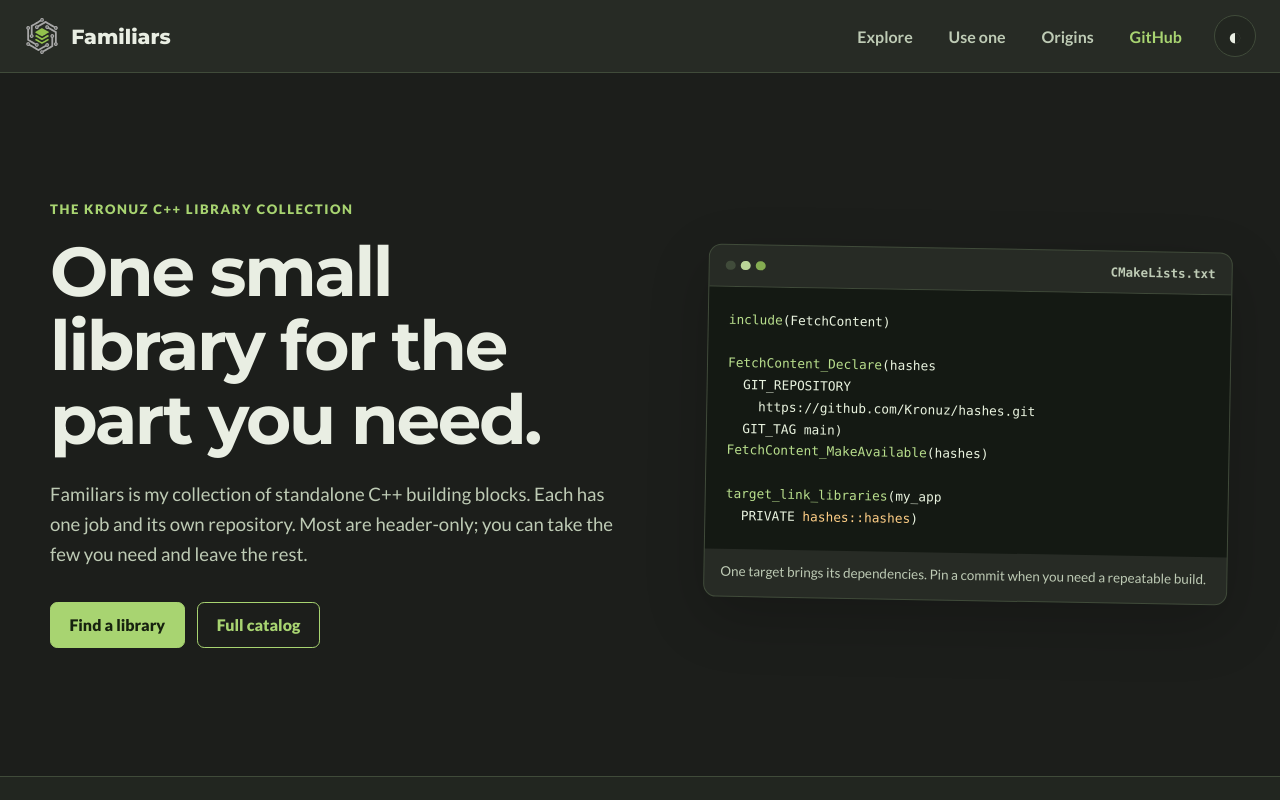
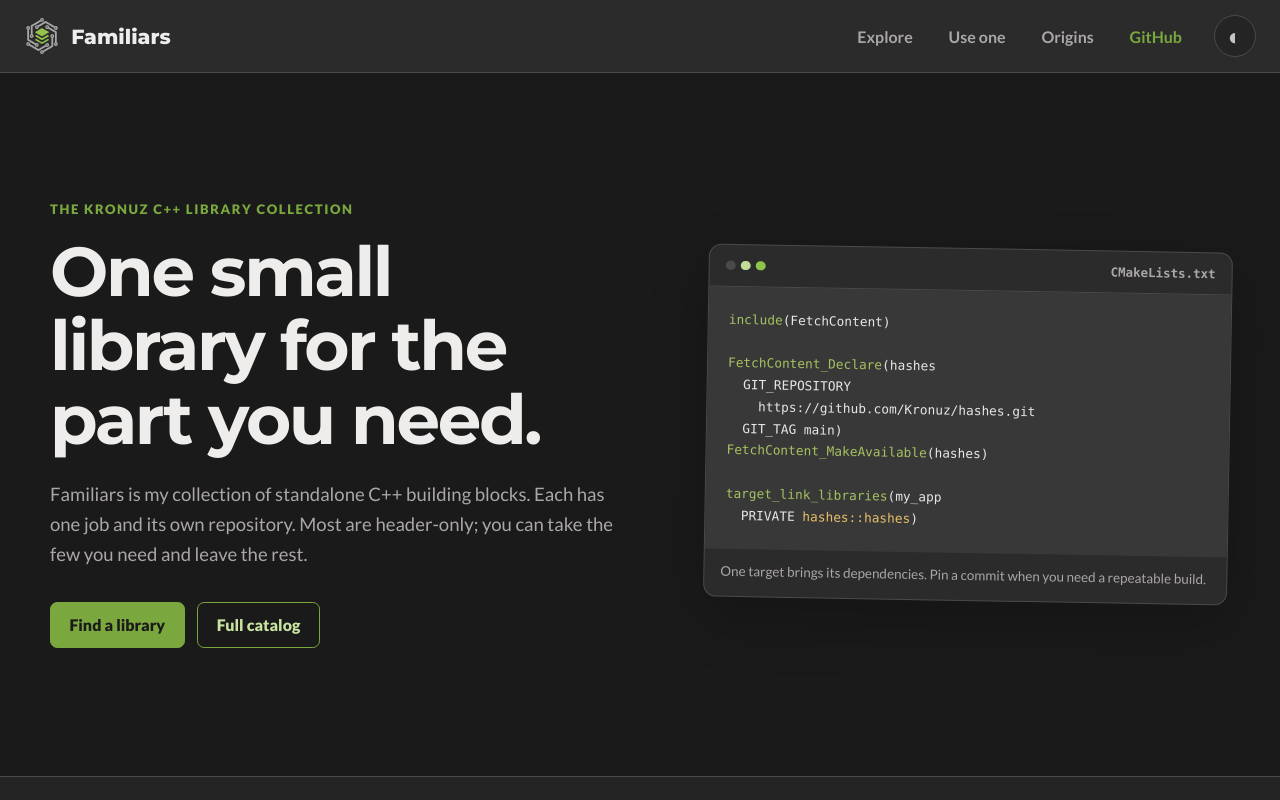
Before and after one commit to Kronuz/cpp-libraries, a plain HTML site: page site/index.html in a window 1280 px wide. Both pictures are taken after a click on the button "Switch to dark theme". Shown: the top 800 px of the page. Drawn offline with Linux system fonts and the light colour scheme.

Commit message:
Match the Familiars palette to the other sites
Use the same neutral page, header, text, and code colors as Detent and
Xapiand, with their green accent values. Keep the page layout and give
links and buttons readable variants of that green.

Chrome confirms the shared backgrounds and body text in both themes,
with no horizontal overflow at 1440px or 390px.

```diff
--- a/site/styles.css
+++ b/site/styles.css
@@ -1,42 +1,52 @@
 :root {
   font-family: Lato, ui-sans-serif, system-ui, sans-serif;
-  color: #22291b;
-  background: #fcfbf8;
+  color: hsl(20 4% 24%);
+  background: hsl(36 22% 99%);
   --surface: #fff;
-  --surface-muted: #f4f2ec;
-  --surface-code: #252a22;
-  --code-text: #edf5e8;
-  --text: #22291b;
-  --muted: #52604a;
-  --border: #dce2d4;
-  --accent: #436b22;
+  --header-bg: #faf8f5;
+  --surface-muted: #faf8f5;
+  --surface-code: #383838;
+  --code-text: #e8e6e5;
+  --text: hsl(20 4% 24%);
+  --heading: hsl(22 8% 11%);
+  --muted: hsl(20 3% 38%);
+  --border: #dedbd7;
+  --accent: #5d8a2c;
   --accent-strong: #294012;
-  --accent-soft: #e8f1dc;
-  --shadow: 0 20px 60px rgb(36 56 24 / 9%);
+  --accent-soft: #d7eab9;
+  --link: #4c7323;
+  --button-bg: #4c7323;
+  --feature-bg: #edf3e4;
+  --shadow: 0 20px 60px rgb(30 27 26 / 8%);
   scroll-behavior: smooth;
 }
 
 :root[data-theme="dark"] {
   color-scheme: dark;
-  color: #e9eee3;
-  background: #1c1e1b;
-  --surface: #272b25;
-  --surface-muted: #222620;
-  --surface-code: #141913;
-  --code-text: #e9f3df;
-  --text: #e9eee3;
-  --muted: #becbb5;
-  --border: #404b3a;
-  --accent: #a8d471;
-  --accent-strong: #c9e7a5;
-  --accent-soft: #2e4122;
+  color: hsl(20 4% 77%);
+  background: #1a1a1a;
+  --surface: #2b2b2b;
+  --header-bg: #2b2b2b;
+  --surface-muted: #242424;
+  --surface-code: #383838;
+  --code-text: #e8e6e5;
+  --text: hsl(20 4% 77%);
+  --heading: hsl(24 7% 93%);
+  --muted: hsl(20 3% 66%);
+  --border: #4a4a4a;
+  --accent: #7aa83e;
+  --accent-strong: #c8e4a1;
+  --accent-soft: #1d3007;
+  --link: #c8e4a1;
+  --button-bg: #7aa83e;
+  --feature-bg: #27321e;
   --shadow: 0 20px 60px rgb(0 0 0 / 20%);
 }
 
 * { box-sizing: border-box; }
 body { margin: 0; min-width: 320px; color: var(--text); }
 section[id] { scroll-margin-top: 5.5rem; }
-a { color: var(--accent); text-underline-offset: .18em; }
+a { color: var(--link); text-underline-offset: .18em; }
 a:hover { color: var(--accent-strong); }
 a:focus-visible, button:focus-visible { outline: 3px solid var(--accent); outline-offset: 4px; }
 button { font: inherit; }
@@ -46,10 +56,10 @@ code { font-size: .91em; }
 .skip-link { position: absolute; z-index: 20; top: -5rem; left: 1rem; padding: .7rem 1rem; background: var(--surface); }
 .skip-link:focus { top: 1rem; }
 
-.site-header { position: sticky; top: 0; z-index: 10; background: var(--surface); border-bottom: 1px solid var(--border); }
+.site-header { position: sticky; top: 0; z-index: 10; background: var(--header-bg); border-bottom: 1px solid var(--border); }
 .header-inner { width: min(1280px, calc(100% - 48px)); margin-inline: auto; display: flex; align-items: center; min-height: 72px; gap: 2rem; }
-.brand { display: inline-flex; align-items: center; gap: .7rem; color: var(--text); font: 800 1.28rem Montserrat, sans-serif; text-decoration: none; white-space: nowrap; }
-.brand:hover { color: var(--text); }
+.brand { display: inline-flex; align-items: center; gap: .7rem; color: var(--heading); font: 800 1.28rem Montserrat, sans-serif; text-decoration: none; white-space: nowrap; }
+.brand:hover { color: var(--heading); }
 .brand img { display: block; width: 36px; height: 36px; }
 .site-header nav { display: flex; align-items: center; gap: clamp(1rem, 2.8vw, 2.5rem); margin-left: auto; }
 .site-header nav a { color: var(--muted); font-weight: 700; text-decoration: none; }
@@ -62,26 +72,26 @@ code { font-size: .91em; }
 .hero { display: grid; grid-template-columns: minmax(0, 1.05fr) minmax(0, .95fr); gap: clamp(2rem, 6vw, 6.5rem); align-items: center; padding-block: clamp(5rem, 10vw, 8.5rem); }
 .eyebrow { margin: 0 0 1.1rem; color: var(--accent); font-size: .82rem; font-weight: 900; letter-spacing: .12em; text-transform: uppercase; }
 h1, h2, h3, p { margin-top: 0; }
-h1, h2, h3 { font-family: Montserrat, Lato, sans-serif; letter-spacing: -.035em; }
+h1, h2, h3 { color: var(--heading); font-family: Montserrat, Lato, sans-serif; letter-spacing: -.035em; }
 h1 { max-width: 11.5ch; margin-bottom: 1.5rem; font-size: clamp(2.75rem, 5.4vw, 5.1rem); line-height: 1.07; }
 .lede { max-width: 36rem; margin-bottom: 2rem; color: var(--muted); font-size: clamp(1.1rem, 1.45vw, 1.28rem); line-height: 1.6; }
 .hero-actions { display: flex; flex-wrap: wrap; gap: .8rem; }
 .button { display: inline-flex; align-items: center; justify-content: center; min-height: 46px; padding: .76rem 1.15rem; border: 1px solid var(--accent); border-radius: .45rem; font-weight: 900; text-decoration: none; }
-.button.primary { background: var(--accent); color: #fff; }
-:root[data-theme="dark"] .button.primary { color: #17220f; }
+.button.primary { background: var(--button-bg); border-color: var(--button-bg); color: #fff; }
+:root[data-theme="dark"] .button.primary { color: #1a1a1a; }
 .button.primary:hover { background: var(--accent-strong); border-color: var(--accent-strong); }
-.button.secondary { color: var(--accent); background: transparent; }
+.button.secondary { color: var(--link); background: transparent; }
 .button.secondary:hover { background: var(--accent-soft); }
 .hero-example { overflow: hidden; border: 1px solid var(--border); border-radius: .8rem; background: var(--surface); box-shadow: var(--shadow); transform: rotate(1deg); }
 .example-top { display: flex; align-items: center; justify-content: space-between; padding: .8rem 1rem; color: var(--muted); font: 700 .78rem ui-monospace, SFMono-Regular, Menlo, monospace; border-bottom: 1px solid var(--border); }
 .window-dots { display: inline-flex; gap: .35rem; }
 .window-dots i { width: .6rem; height: .6rem; border-radius: 50%; background: var(--border); }
-.window-dots i:nth-child(2) { background: #bbd598; }
-.window-dots i:nth-child(3) { background: #84ac51; }
+.window-dots i:nth-child(2) { background: #bfdd97; }
+.window-dots i:nth-child(3) { background: #8fc44a; }
 .hero-example pre { overflow-x: auto; margin: 0; padding: 1.4rem 1.25rem; background: var(--surface-code); color: var(--code-text); font-size: clamp(.77rem, 1vw, .9rem); line-height: 1.7; tab-size: 2; }
 .hero-example code { font-size: 1em; }
-.syntax-fn { color: #b9df8d; }
-.syntax-accent { color: #ffcf87; }
+.syntax-fn { color: #a5c261; }
+.syntax-accent { color: #e8bf6a; }
 .hero-example p { margin: 0; padding: .85rem 1rem; color: var(--muted); font-size: .84rem; line-height: 1.45; }
 
 .section-band { background: var(--surface-muted); border-block: 1px solid var(--border); }
@@ -98,7 +108,7 @@ h2 { margin-bottom: 1rem; font-size: clamp(2rem, 3.5vw, 3.25rem); line-height: 1
 .library-group li span, .library-group p { color: var(--muted); font-size: .93rem; line-height: 1.4; }
 .library-group li .post-link { color: var(--muted); font-size: .82rem; font-weight: 700; }
 .library-group li .post-link:hover { color: var(--accent); }
-.all-libraries { display: flex; flex-direction: column; justify-content: space-between; background: var(--accent-soft); border-color: transparent; }
+.all-libraries { display: flex; flex-direction: column; justify-content: space-between; background: var(--feature-bg); border-color: transparent; }
 .all-libraries p { margin-bottom: 1.5rem; }
 .all-libraries > a { width: fit-content; font-weight: 900; }
 
```
Also changed, not shown: 1 other file.
